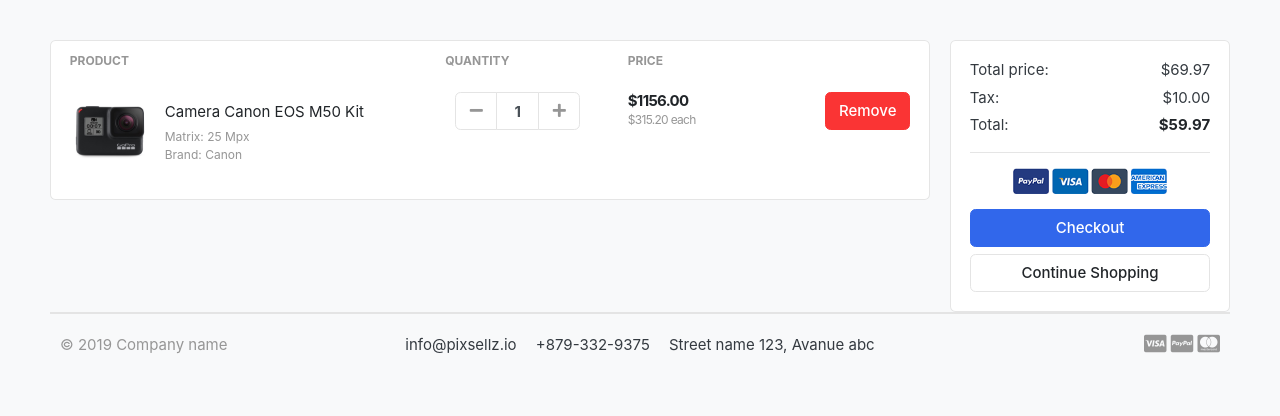
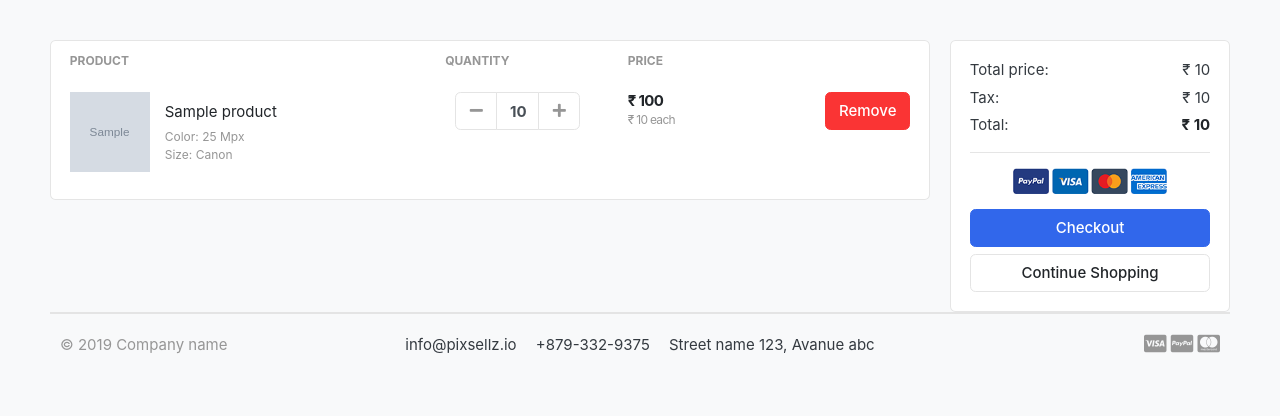
Before and after one commit to Prajyot-Ghadi/Ecommerce, a Django app: template templates/store/cart.html in a window 1280 px wide. Shown: the part 118-534 px from the top of the page. Run offline with Django 5.2, Linux system fonts and the light colour scheme; tables that the repository leaves empty hold one stand-in row (values such as "Sample post"); the template is opened without the code that fills it: values that come from a table or form of the project are taken from there, most other values are stand-ins (such as "Sample title", 1, 10 or a date in 2020); grey boxes marked "Sample" are stand-in pictures; some libraries are stand-ins or nearby versions; some web fonts are replaced.

Commit message:
increment decrement and remove cart_item

```diff
--- a/carts/models.py
+++ b/carts/models.py
@@ -17,5 +17,9 @@ class CartItem(models.Model):
     quantity  = models.IntegerField()
     is_active = models.BooleanField(default=True)
 
+
+    def sub_total(self):
+        return self.product.price * self.quantity
+
     def __str__(self):
         return self.product
--- a/carts/urls.py
+++ b/carts/urls.py
@@ -3,5 +3,7 @@ from . import views
 
 urlpatterns = [
     path('', views.cart, name='cart'),
-    path('add_cart/<int:product_id>/', views.add_cart, name='add_cart')
+    path('add_cart/<int:product_id>/', views.add_cart, name='add_cart'),
+    path('remove_cart/<int:product_id>/', views.remove_cart, name='remove_cart'),
+    path('remove_cart_item/<int:product_id>/', views.remove_cart_item, name='remove_cart_item')
 ]
--- a/templates/store/cart.html
+++ b/templates/store/cart.html
@@ -20,13 +20,14 @@
 </tr>
 </thead>
 <tbody>
+{% for cart_item in cart_items %}
 <tr>
 	<td>
 		<figure class="itemside align-items-center">
-			<div class="aside"><img src="{% static './images/items/11.jpg' %}" class="img-sm"></div>
+			<div class="aside"><img src="{{ cart_item.product.images.url }}" class="img-sm"></div>
 			<figcaption class="info">
-				<a href="#" class="title text-dark">Camera Canon EOS M50 Kit</a>
-				<p class="text-muted small">Matrix: 25 Mpx <br> Brand: Canon</p>
+				<a href="#" class="title text-dark">{{ cart_item.product.product_name }}</a>
+				<p class="text-muted small">Color: 25 Mpx <br> Size: Canon</p>
 			</figcaption>
 		</figure>
 	</td>
@@ -35,26 +36,26 @@
 					<div class="col">
 						<div class="input-group input-spinner">
 							<div class="input-group-prepend">
-							<button class="btn btn-light" type="button" id="button-plus"> <i class="fa fa-minus"></i> </button>
+							<a href="{% url 'remove_cart' cart_item.product_id %}" class="btn btn-light" type="button" id="button-plus"> <i class="fa fa-minus"></i> </a>
 							</div>
-							<input type="text" class="form-control"  value="1">
+							<input type="text" class="form-control"  value="{{ cart_item.quantity }}">
 							<div class="input-group-append">
-							<button class="btn btn-light" type="button" id="button-minus"> <i class="fa fa-plus"></i> </button>
+							<a href="{% url 'add_cart' cart_item.product_id %}" class="btn btn-light" type="button" id="button-minus"> <i class="fa fa-plus"></i> </a>
 							</div>
 						</div> <!-- input-group.// -->
 					</div> <!-- col.// -->
 	</td>
 	<td>
 		<div class="price-wrap">
-			<var class="price">$1156.00</var>
-			<small class="text-muted"> $315.20 each </small>
+			<var class="price">₹ {{cart_item.sub_total}}</var>
+			<small class="text-muted"> ₹ {{ cart_item.product.price }} each</small>
 		</div> <!-- price-wrap .// -->
 	</td>
 	<td class="text-right">
-	<a href="" class="btn btn-danger"> Remove</a>
+	<a href="{% url 'remove_cart_item' cart_item.product_id %}" class="btn btn-danger"> Remove</a>
 	</td>
 </tr>
-
+{% endfor %}
 </tbody>
 </table>
 </div> <!-- card.// -->
@@ -66,15 +67,15 @@
 		<div class="card-body">
 			<dl class="dlist-align">
 			  <dt>Total price:</dt>
-			  <dd class="text-right">$69.97</dd>
+			  <dd class="text-right">₹ {{ total }}</dd>
 			</dl>
 			<dl class="dlist-align">
 			  <dt>Tax:</dt>
-			  <dd class="text-right"> $10.00</dd>
+			  <dd class="text-right"> ₹ {{ tax }}</dd>
 			</dl>
 			<dl class="dlist-align">
 			  <dt>Total:</dt>
-			  <dd class="text-right text-dark b"><strong>$59.97</strong></dd>
+			  <dd class="text-right text-dark b"><strong>₹ {{ grand_total }}</strong></dd>
 			</dl>
 			<hr>
 			<p class="text-center mb-3">
```
Also changed, not shown: carts/views.py (+45 -4 lines).
